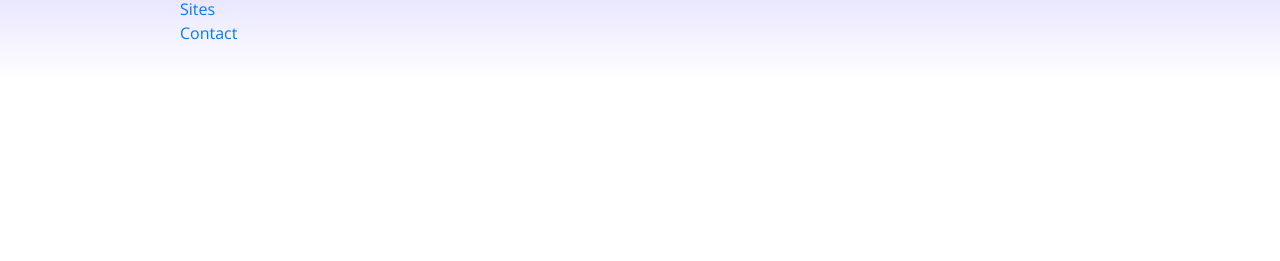
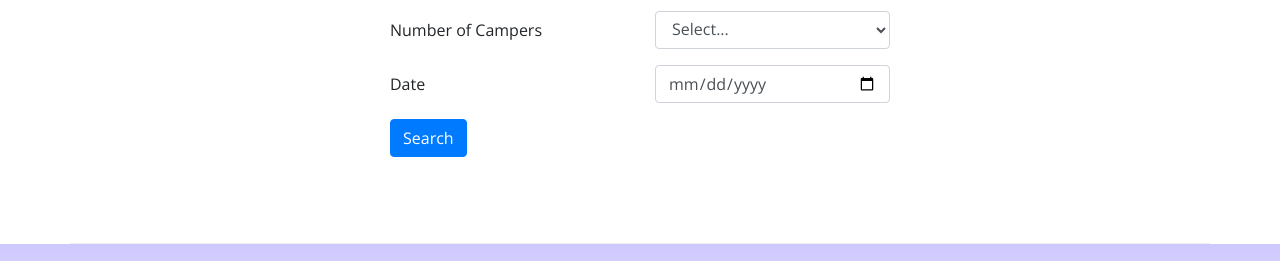
Before and after one commit to jamesperrin/nucamp-nucampsite-bootstrap, a website: page index.html in a window 1280 px wide. Shown: the part 1357-1618 px from the top of the page. Before the commit the page ends 1438 px from the top, so only its background shows below. Drawn offline with nearby package versions, Linux system fonts and the light colour scheme.

Commit message:
Week 2 Assignment

```diff
--- a/index.html
+++ b/index.html
@@ -26,6 +26,9 @@
         <div class="col">
           <h1>NuCamp</h1>
           <h2>a better way to camp</h2>
+        </div>
+        <div class="col-md-4 col-xl-2 mt-4">
+          <a href="#reserveForm" role="button" class="btn btn-info btn-lg text-nowrap" title="Reserve Campsite">Reserve Campsite</a>
         </div>
       </div>
     </div>
@@ -57,6 +60,7 @@
   </nav>
 
   <div class="container">
+
     <div class="row row-content align-items-center">
       <div class="col-sm-4 order-sm-last col-md-3">
         <h2 class="text-sm-right">Discover & Review</h2>
@@ -103,6 +107,46 @@
         </div>
       </div>
     </div>
+
+    <div class="row row-content">
+      <div class="col-sm-6 mx-auto">
+        <div class="card">
+          <h3 class="bg-info">Reserve a Campsite</h3>
+        </div>
+        <div class="card-body">
+          <form action="#" id="reserveForm">
+            <div class="row form-group">
+              <label for="numCampers" class="col-sm-6 col-form-label">Number of Campers</label>
+              <div class="col">
+                <select name="numCampers" id="numCampers" class="form-control">
+                  <option>Select...</option>
+                  <option value="1">1</option>
+                  <option value="2">2</option>
+                  <option value="3">3</option>
+                  <option value="4">4</option>
+                  <option value="5">5</option>
+                  <option value="6">6</option>
+                </select>
+              </div>
+            </div>
+
+            <div class="row form-group">
+              <label for="date" class="col-sm-6 col-form-label">Date</label>
+              <div class="col">
+                <input type="date" id="date" name="date" placeholder="date" class="form-control" />
+              </div>
+            </div>
+
+            <div class="row form-group">
+              <div class="col">
+                <button type="submit" class="btn btn-primary">Search</button>
+              </div>
+            </div>
+          </form>
+        </div>
+
+      </div>
+    </div>
   </div>
 
   <footer>
```
